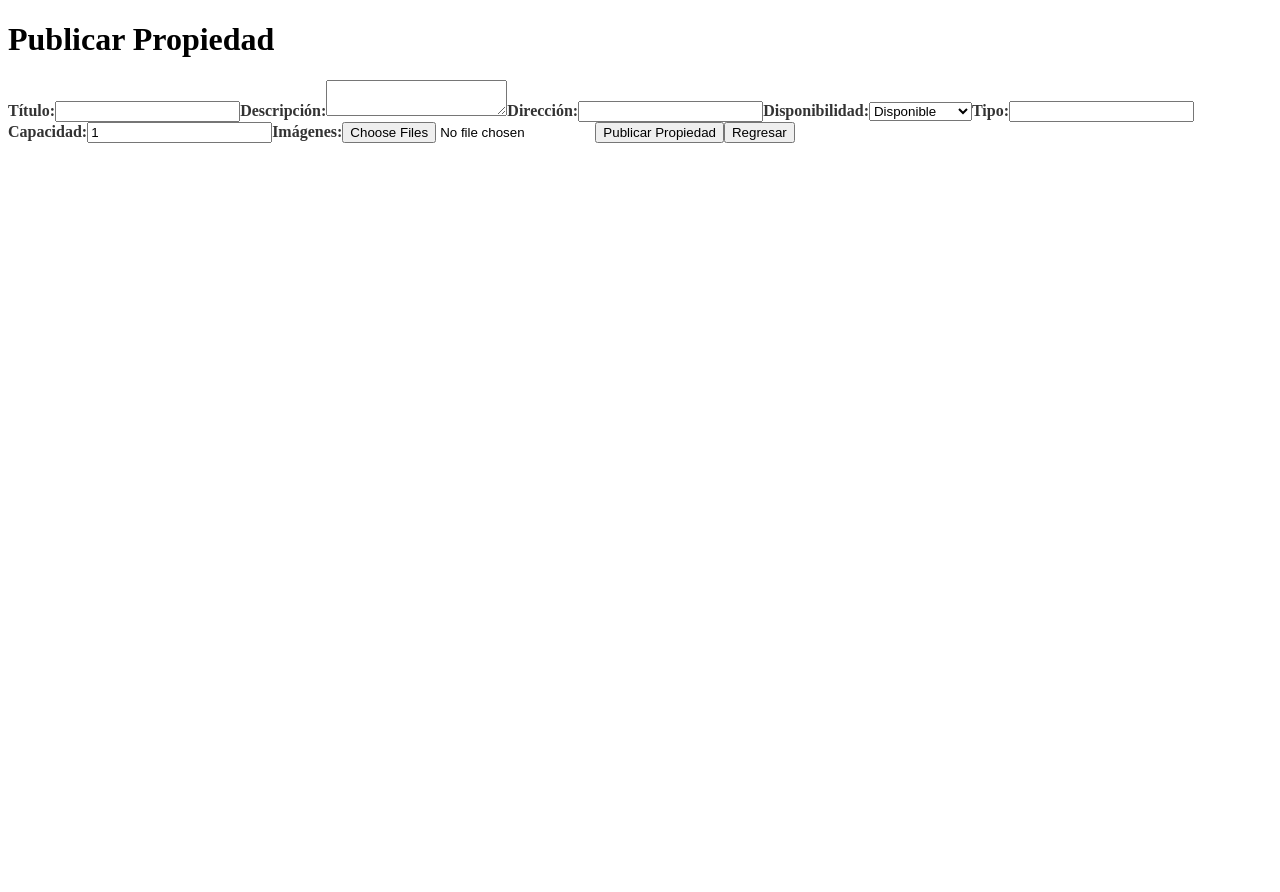
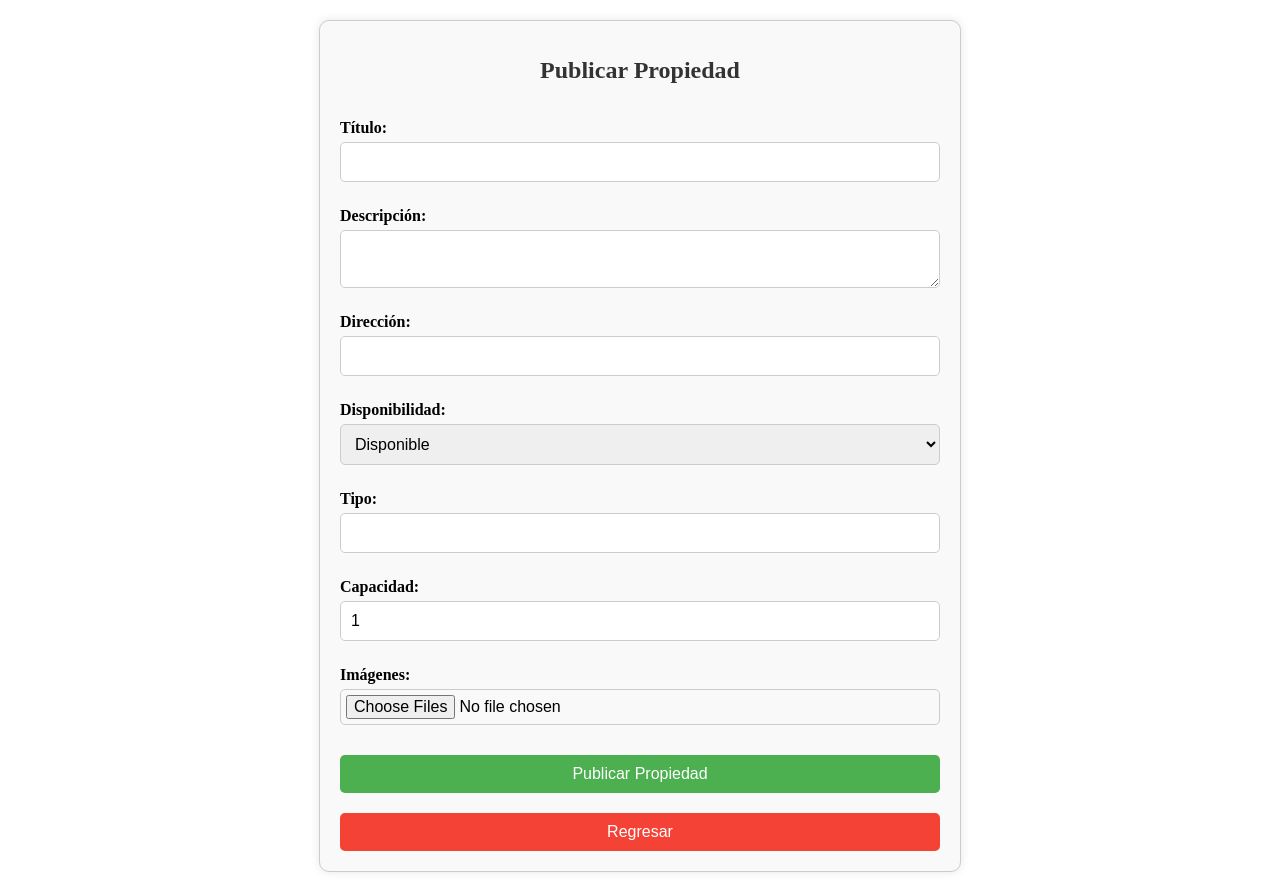
Before and after one commit to FabrizioVR/alquileres, an Angular app: page /publicar in a window 1280 px wide. Before the commit the page ends 800 px from the top, so only its background shows below. Built offline with nearby package versions, Linux system fonts and the light colour scheme.

Commit message:
Publicar y Alquilar casas funcionando

```diff
--- a/src/app/publicar-propiedad/publicar-propiedad.component.css
+++ b/src/app/publicar-propiedad/publicar-propiedad.component.css
@@ -1,69 +1,70 @@
-.container {
-  max-width: 600px; /* Ancho máximo para el contenedor */
-  margin: auto; /* Centrar el contenedor horizontalmente */
-  padding: 30px; /* Espaciado interno */
-  border: 1px solid #ccc; /* Borde gris claro */
-  border-radius: 12px; /* Bordes redondeados */
-  box-shadow: 0 4px 12px rgba(0, 0, 0, 0.1); /* Sombra suave */
-  background-color: #f9f9f9; /* Fondo claro */
-  font-family: 'Arial', sans-serif; /* Fuente legible */
+.publicar-propiedad-container {
+  max-width: 600px;
+  margin: 20px auto;
+  padding: 20px;
+  border: 1px solid #ccc;
+  border-radius: 10px;
+  background-color: #f9f9f9;
+  box-shadow: 0px 0px 10px rgba(0, 0, 0, 0.1);
 }
 
-h2 {
-  color: #007BFF; /* Color azul para el título */
-  margin-bottom: 20px; /* Espaciado inferior */
+.publicar-propiedad-container h1 {
+  text-align: center;
+  color: #333;
+  font-size: 24px;
+  margin-bottom: 20px;
 }
 
-.form-group {
-  margin-bottom: 20px; /* Espaciado entre grupos de formulario */
+.publicar-propiedad-container form {
+  display: flex;
+  flex-direction: column;
 }
 
-label {
-  font-weight: bold; /* Texto en negrita para las etiquetas */
-  color: #333; /* Color del texto de las etiquetas */
+.publicar-propiedad-container label {
+  font-weight: bold;
+  margin-bottom: 5px;
+  margin-top: 15px;
 }
 
-input.form-control,
-textarea.form-control,
-select.form-control {
-  padding: 12px; /* Espaciado interno */
-  border: 1px solid #ccc; /* Borde gris claro */
-  border-radius: 8px; /* Bordes redondeados */
-  font-size: 16px; /* Tamaño de fuente */
-  transition: border-color 0.3s ease; /* Transición suave para el borde */
+.publicar-propiedad-container input[type="text"],
+.publicar-propiedad-container input[type="number"],
+.publicar-propiedad-container input[type="file"],
+.publicar-propiedad-container select,
+.publicar-propiedad-container textarea {
+  padding: 10px;
+  margin-bottom: 10px;
+  border: 1px solid #ccc;
+  border-radius: 5px;
+  font-size: 16px;
 }
 
-input.form-control:focus,
-textarea.form-control:focus,
-select.form-control:focus {
-  border-color: #007BFF; /* Color azul al enfocar */
-  outline: none; /* Quitar el contorno */
+.publicar-propiedad-container input[type="file"] {
+  padding: 5px;
 }
 
-.btn {
-  padding: 12px 20px; /* Espaciado interno del botón */
-  border-radius: 8px; /* Bordes redondeados */
-  font-size: 16px; /* Tamaño de fuente */
-  font-weight: bold; /* Negrita */
-  transition: background-color 0.3s ease; /* Transición suave para el fondo */
+.publicar-propiedad-container textarea {
+  resize: vertical;
 }
 
-.btn-primary {
-  background-color: #007BFF; /* Color azul para el botón de publicar */
-  border: none; /* Sin borde */
-  color: white; /* Texto blanco */
+.publicar-propiedad-container button {
+  margin-top: 20px;
+  padding: 10px;
+  border: none;
+  border-radius: 5px;
+  font-size: 16px;
+  cursor: pointer;
 }
 
-.btn-primary:hover {
-  background-color: #0056b3; /* Color más oscuro al pasar el mouse */
+.publicar-propiedad-container button[type="submit"] {
+  background-color: #4CAF50;
+  color: white;
 }
 
-.btn-secondary {
-  background-color: #6c757d; /* Color gris para el botón de cancelar */
-  border: none; /* Sin borde */
-  color: white; /* Texto blanco */
+.publicar-propiedad-container button[type="button"] {
+  background-color: #f44336;
+  color: white;
 }
 
-.btn-secondary:hover {
-  background-color: #5a6268; /* Color más oscuro al pasar el mouse */
+.publicar-propiedad-container button:hover {
+  opacity: 0.9;
 }
```
